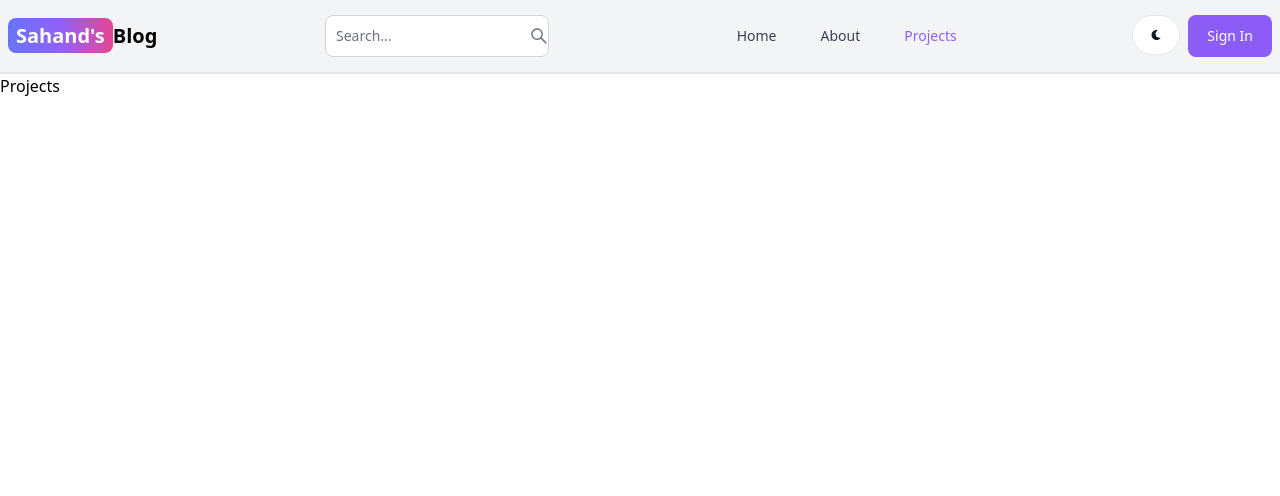
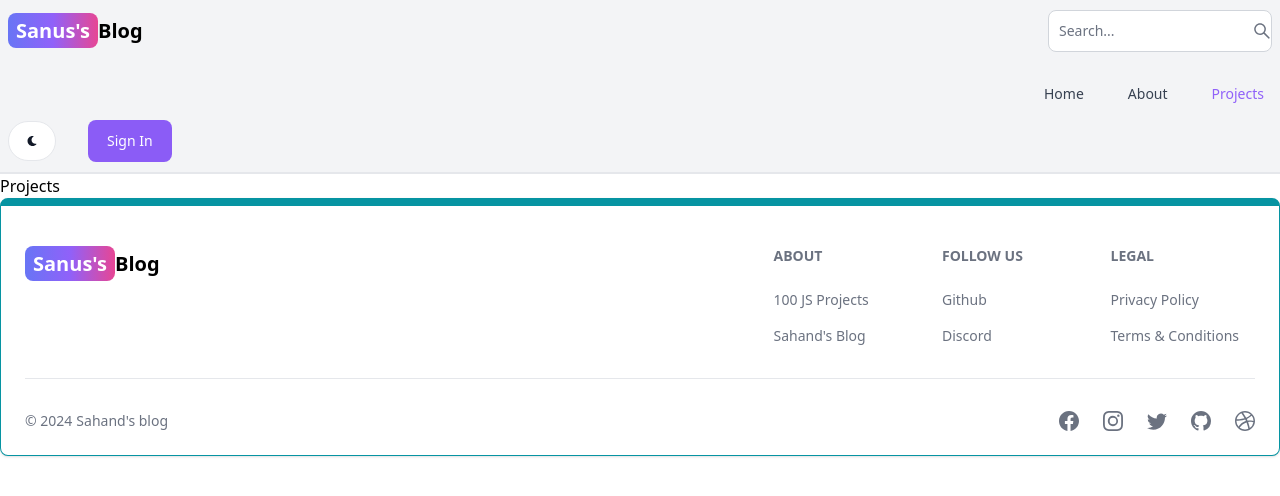
Before and after one commit to sanu9331/mern-blog, a React (Vite) app in the folder client/: page /projects in a window 1280 px wide. Shown: the top 496 px of the page. Built offline with nearby package versions, Linux system fonts and the light colour scheme.

Commit message:
created footer

```diff
--- a/client/src/App.jsx
+++ b/client/src/App.jsx
@@ -8,6 +8,8 @@
 import SignUp from './pages/SignUp';
 import Header from './components/Header';
 import 'flowbite/dist/flowbite.css';
+import FooterCom from './components/Footer'
+
 
 
 
@@ -24,7 +26,8 @@
           <Route path='/dashboard' element={<Dashboard />} />
           <Route path='/projects' element={<Projects />} />
         </Routes>
+        <FooterCom />
       </BrowserRouter>
-    </div>
+    </div >
   )
 }
--- /dev/null
+++ b/client/src/components/Footer.jsx
@@ -0,0 +1,81 @@
+import { Footer } from 'flowbite-react';
+import { Link } from 'react-router-dom';
+import { BsFacebook, BsInstagram, BsTwitter, BsGithub, BsDribbble } from 'react-icons/bs';
+export default function FooterCom() {
+    return (
+        <Footer container className='border border-t-8 border-teal-500'>
+            <div className='w-full max-w-7xl mx-auto'>
+                <div className='grid w-full justify-between sm:flex md:grid-cols-1'>
+                    <div className='mt-5'>
+                        <Link
+                            to='/'
+                            className='self-center whitespace-nowrap text-lg sm:text-xl font-semibold dark:text-white'
+                        >
+                            <span className='px-2 py-1 bg-gradient-to-r from-indigo-500 via-purple-500 to-pink-500 rounded-lg text-white'>
+                                Sanus's
+                            </span>
+                            Blog
+                        </Link>
+                    </div>
+                    <div className='grid grid-cols-2 gap-8 mt-4 sm:grid-cols-3 sm:gap-6'>
+                        <div>
+                            <Footer.Title title='About' />
+                            <Footer.LinkGroup col>
+                                <Footer.Link
+                                    href='https://www.100jsprojects.com'
+                                    target='_blank'
+                                    rel='noopener noreferrer'
+                                >
+                                    100 JS Projects
+                                </Footer.Link>
+                                <Footer.Link
+                                    href='/about'
+                                    target='_blank'
+                                    rel='noopener noreferrer'
+                                >
+                                    Sahand's Blog
+                                </Footer.Link>
+                            </Footer.LinkGroup>
+                        </div>
+                        <div>
+                            <Footer.Title title='Follow us' />
+                            <Footer.LinkGroup col>
+                                <Footer.Link
+                                    href='https://www.github.com/sahandghavidel'
+                                    target='_blank'
+                                    rel='noopener noreferrer'
+                                >
+                                    Github
+                                </Footer.Link>
+                                <Footer.Link href='#'>Discord</Footer.Link>
+                            </Footer.LinkGroup>
+                        </div>
+                        <div>
+                            <Footer.Title title='Legal' />
+                            <Footer.LinkGroup col>
+                                <Footer.Link href='#'>Privacy Policy</Footer.Link>
+                                <Footer.Link href='#'>Terms &amp; Conditions</Footer.Link>
+                            </Footer.LinkGroup>
+                        </div>
+                    </div>
+                </div>
+                <Footer.Divider />
+                <div className='w-full sm:flex sm:items-center sm:justify-between'>
+                    <Footer.Copyright
+                        href='#'
+                        by="Sahand's blog"
+                        year={new Date().getFullYear()}
+                    />
+                    <div className="flex gap-6 sm:mt-0 mt-4 sm:justify-center">
+                        <Footer.Icon href='#' icon={BsFacebook} />
+                        <Footer.Icon href='#' icon={BsInstagram} />
+                        <Footer.Icon href='#' icon={BsTwitter} />
+                        <Footer.Icon href='https://github.com/sahandghavidel' icon={BsGithub} />
+                        <Footer.Icon href='#' icon={BsDribbble} />
+
+                    </div>
+                </div>
+            </div>
+        </Footer>
+    );
+}
--- a/client/src/components/Header.jsx
+++ b/client/src/components/Header.jsx
@@ -7,40 +7,41 @@
     const path = useLocation().pathname;
 
     return (
-        <Navbar className='border-b-2 bg-gray-100'>
+        <Navbar className="border-b-2 bg-gray-100">
             <Link
-                to='/'
-                className='self-center whitespace-nowrap text-sm sm:text-xl font-semibold dark:text-white'
+                to="/"
+                className="self-center whitespace-nowrap text-sm sm:text-xl font-semibold dark:text-white"
             >
-                <span className='px-2 py-1 bg-gradient-to-r from-indigo-500 via-purple-500 to-pink-500 rounded-lg text-white'>
-                    Sahand's
+                <span className="px-2 py-1 bg-gradient-to-r from-indigo-500 via-purple-500 to-pink-500 rounded-lg text-white">
+                    Sanus's
                 </span>
                 Blog
             </Link>
-            <form>
+            <div className="flex-grow flex justify-end items-center">
+                <form className="hidden lg:flex">
                     <TextInput
-                    type='text'
-                    placeholder='Search...'
+                        type="text"
+                        placeholder="Search..."
                         rightIcon={AiOutlineSearch}
-                    className='hidden lg:inline'
+                        className="w-30"
                     />
                 </form>
-            <Button className='w-12 h-10 lg:hidden' color='gray' pill>
+                <Button className="w-12 h-10 lg:hidden" color="gray" pill>
                     <AiOutlineSearch />
                 </Button>
-            <div className='flex gap-2 md:order-2'>
-                <Button className='w-12 h-10 hidden sm:inline' color='gray' pill>
+            </div>
+            <div className="flex gap-8 md:order-2 items-center">
+                <Button className="w-12 h-10 hidden sm:inline" color="gray" pill>
                     <FaMoon />
                 </Button>
-                <Link to='/sign-in'>
-                    <Button className='bg-violet-500 hover:bg-violet-600 active:bg-violet-700 focus:outline-none focus:ring focus:ring-violet-300' >Sign In</Button>
+                <Link to="/sign-in">
+                    <Button className="bg-violet-500 hover:bg-violet-600 active:bg-violet-700 focus:outline-none focus:ring focus:ring-violet-300">
+                        Sign In
+                    </Button>
                 </Link>
                 <Navbar.Toggle />
             </div>
-            <Navbar.Collapse className=' p-2 lg:flex lg:items-center lg:justify-end'>
-                {/* <Navbar.Link as={Link} to="/" active={path === "/"}>Home</Navbar.Link>
-                <Navbar.Link as={Link} to="/about" active={path === "/about"}>About</Navbar.Link>
-                <Navbar.Link as={Link} to="/projects" active={path === "/projects"}>Projects</Navbar.Link> */}
+            <Navbar.Collapse className="p-2 lg:flex lg:items-center lg:justify-end">
                 <Navbar.Link
                     as={Link}
                     to="/"
@@ -63,6 +64,6 @@
                     Projects
                 </Navbar.Link>
             </Navbar.Collapse>
-        </Navbar >
+        </Navbar>
     );
 }
```
Lines whose indentation alone changed are shown as unchanged.
